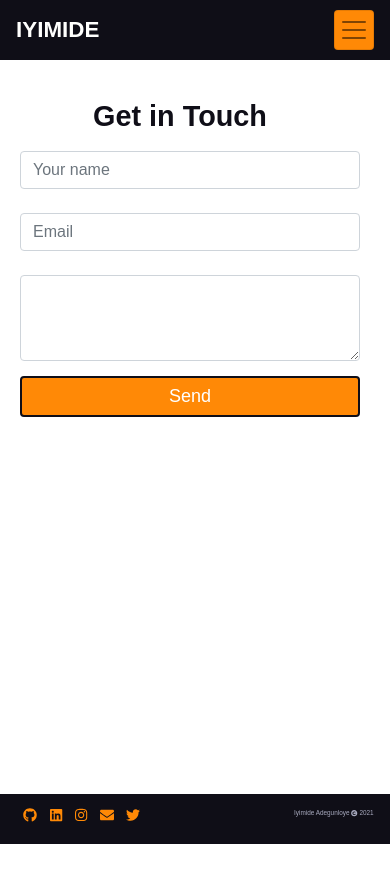
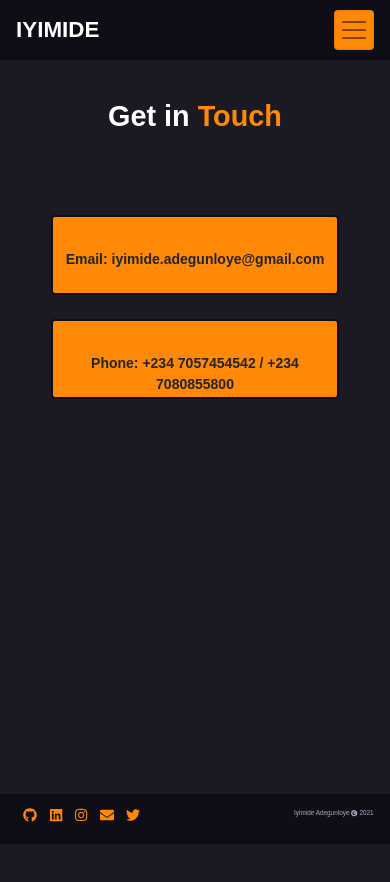
Before and after one commit to mide358/my-portfolio, a React (Create React App) app: page /Contact in a window 390 px wide. Shown: the top 882 px of the page. Before the commit the page ends 844 px from the top, so only its background shows below. Built offline with nearby package versions, Linux system fonts and the light colour scheme; what webfontloader would draw is missing.

Commit message:
edited home, contact and portfolio page

```diff
--- a/src/Contact.js
+++ b/src/Contact.js
@@ -1,34 +1,40 @@
 import React from 'react';
-import Col from 'react-bootstrap/Col'
-import Row from 'react-bootstrap/Row'
-import Form from 'react-bootstrap/Form'
-import Button from 'react-bootstrap/Button'
+import Col from 'react-bootstrap/Col';
+import Row from 'react-bootstrap/Row';
+import Card from 'react-bootstrap/Card';
+import Container from 'react-bootstrap/Container';
 
 const Contact = () => {
   return (
 
-     <Form>
+    <Container fluid className="contact-main">
+       <Row >
+         <Col className="contact-head"  lg={5}>
 
-       <Row>
-         <Col className="contact-head" lg={5}>
-
-         <h2>Get in Touch</h2>
+         <h2>Get in <span>Touch</span></h2>
          </Col>
 
-         <Col className="contact-form" lg={5}>
-         <Form.Control type="text" placeholder="Your name" id="form-border"/>
-         <br/>
-         <Form.Control type="email" placeholder="Email" id="form-border"/>
-         <br/>
-         <Form.Control as="textarea" rows={3} id="form-border"/>
+         <Col className="contact-me"  lg={5}>
+         <Card className="contact-text" style={{ width: '26rem', height:'5rem' }}>
+           <Card.Text>
+          Email: iyimide.adegunloye@gmail.com
+           </Card.Text>
 
-         <Button className="contact-btn" variant="primary" size="" block> Send</Button>
+         </Card>
+         <br></br>
+         <Card className="contact-text" style={{ width: '26rem', height:'5rem' }}>
+           <Card.Text>
+         Phone: +234 7057454542 /
+                +234 7080855800
+           </Card.Text>
+
+         </Card>
          </Col>
 
        </Row>
 
-     </Form>
 
+       </Container>
    );
 }
 
--- a/src/Home.js
+++ b/src/Home.js
@@ -18,10 +18,11 @@
            </div>
 
     <div className="home-text carousel-caption" >
+      <div id="bground">
         <p id="first-text">Hi, my name is</p>
         <h1 className="home-title"><span>Iyimide Adegunloye</span></h1> <p> Welcome to my  website</p>
       <p id="second-text">I am a frontend web developer who creates beautiful and exceptional web sites!</p>
-
+      </div>
     <button href="/" type="button" variant="primary" className="btn-home btn-primary" onClick={() =>setButtonPopup  (true)}>See more</button>
         <Popup trigger={buttonPopup } setTrigger={setButtonPopup}>
         <div className="pop-details">
--- a/src/HomeImage.js
+++ b/src/HomeImage.js
@@ -5,7 +5,7 @@ import Container from 'react-bootstrap/Container'
 
 const HomeImage = () => {
   return (
-    <Container fluid className="image-container" style={{backgroundColor:'#2e2f3e'}}>
+    <Container fluid className="image-container" style={{backgroundColor:' #0f0e17', opacity: ''}}>
       <img  src={Background} alt="..." className="image-cover" />
 
 
--- a/src/index.css
+++ b/src/index.css
@@ -42,11 +42,14 @@ a {
   line-height: 2;
   padding-bottom: 5%;
 }
+#bground {
+  background: rgba(10, 10, 10, 0.4);
+}
 .homeImg {
   max-height: 100%;
 }
 .home-text h1 > span {
-  color: #fffffe;
+  color: #ff8906;
   background: rgba(10, 10, 10, 0.3);
   border-radius: 4px;
   font-size: 1.2em;
@@ -54,7 +57,7 @@ a {
   letter-spacing: 0.1em;
 }
 .home-text p {
-  color: #a7a9be !important;
+  color: white !important;
   display: block;
   font-size: 1.3rem;
   font-weight: lighter;
@@ -86,9 +89,9 @@ a {
 .image-cover {
   width: 100vw;
   height: 100vh;
-  background-color: #0f0e17;
+  /* background-color: #0f0e17; */
   background-size: cover;
-  opacity: 0.7;
+  opacity: 0.3;
 }
 
 .btn-home {
@@ -165,7 +168,7 @@ a {
   width: 100%;
   height: 100%;
   margin: 0;
-  padding-bottom: 4rem;
+  padding-bottom: 5rem;
 }
 .portfolio-main h2 {
   text-align: center;
@@ -175,9 +178,8 @@ a {
   color: #fffffe;
 }
 
-#test a {
-  text-decoration: none;
-  color: red !important;
+.port-col a {
+  color: teal;
 }
 .port-row {
   margin: 0;
@@ -188,7 +190,7 @@ a {
   margin: 0;
   opacity: 0.9;
 }
-.port-col:hover {
+.port-col a:hover {
   border: 2px solid #0f0e17;
   text-decoration: none;
 }
@@ -217,13 +219,13 @@ a {
   margin: auto;
   color: #0f0e17;
 }
-.btn-port a {
+.btn-port button {
   font-weight: lighter;
   padding-top: 5px;
   padding-bottom: 5px;
   text-transform: uppercase;
-  color: #fffffe;
-  font-size: 1.2rem;
+  color: white;
+  font-size: 1.5rem;
   font-weight: bold;
 }
 /* contact styling */
@@ -231,35 +233,36 @@ a {
   padding-top: 5%;
   text-align: center;
 }
-form {
+.contact-main {
   padding-top: 5%;
-  padding-right: 30px;
+  height: 100vh;
+  background-color: #1b1a22;
+  background-size: cover;
+  background-position: center;
+  background-repeat: no-repeat;
+  background-size: 100% 100%;
 }
 
 .contact-head h2 {
-  font-size: 2.5rem;
+  font-size: 3.5rem;
   font-weight: bolder;
-  color: #0f0e17;
-}
-#form-border:hover {
-  border: 2px solid #2e2f3e;
+  color: white;
 }
 
-.contact-btn {
+.contact-head h2 > span {
+  color: #ff8906;
+}
+
+.contact-me {
+  margin-top: 4rem;
+}
+.contact-text {
+  padding-top: 2rem;
+  text-align: center;
   background-color: #ff8906;
   border: 2px solid #0f0e17;
-  margin-top: 15px;
-  padding-top: 5px;
-  padding-bottom: 5px;
-  font-size: 18px;
-}
-.contact-btn:hover {
-  background-color: #0f0e17;
-  border: 2px solid #ff8906;
-  margin-top: 19px;
-  padding-top: 7px;
-  padding-bottom: 5px;
-  font-size: 20px;
+  font-size: 16px;
+  font-weight: bold;
 }
 
 .footer {
@@ -424,13 +427,16 @@ form {
     padding: 0 0.4rem;
   }
 
-  .contact-form {
-    margin-left: 20px;
-  }
   .contact-head h2 {
     font-size: 1.8rem;
     font-weight: bolder;
     padding-bottom: 10px;
+  }
+  .contact-text {
+    width: 18rem !important;
+    font-size: 14px;
+    font-weight: bold;
+    margin: auto;
   }
 }
 
@@ -482,15 +488,15 @@ form {
     width: 20rem;
     left: 11rem;
   }
-  form {
-    margin: auto;
-    padding-left: 5px;
-    width: 350px;
-  }
+
   .contact-head h2 {
     padding-bottom: 10px;
     font-size: 2rem;
   }
+  .contact-text {
+    margin: auto;
+  }
+
   .footer a {
     font-size: 10px;
   }
```
